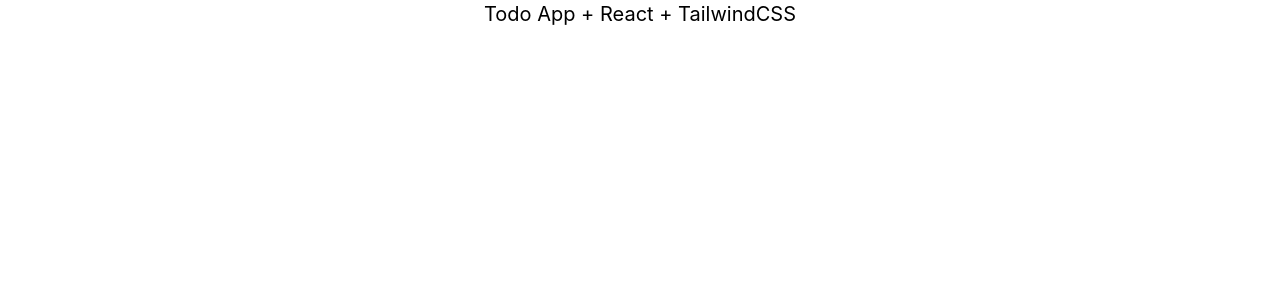
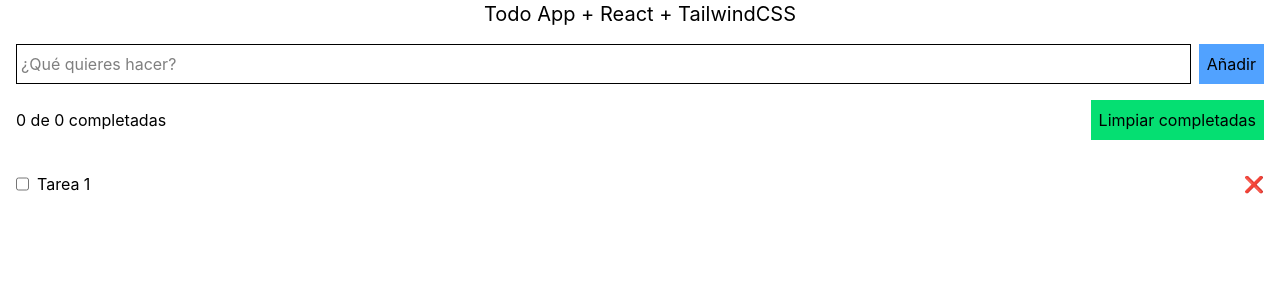
Before and after one commit to victorvzn/bootcamp-frontend-python-g30-jv, a React (Vite) app in the folder semana09/dia02-05-react-todo-app-tailwindcss/: page / in a window 1280 px wide. Shown: the top 300 px of the page. Built offline with nearby package versions, Linux system fonts and the light colour scheme.

Commit message:
semana9, dia02, 05, react todo app

```diff
--- a/semana09/dia02-05-react-todo-app-tailwindcss/src/App.jsx
+++ b/semana09/dia02-05-react-todo-app-tailwindcss/src/App.jsx
@@ -1,7 +1,52 @@
 const App = () => {
   return (
-    <main>
+    <main className="flex flex-col items-center gap-4">
       <h1 className="text-xl text-center">Todo App + React + TailwindCSS</h1>
+
+      <form className="flex gap-2 w-full px-4">
+        <input
+          type="text"
+          className="border p-1 w-full"
+          placeholder="¿Qué quieres hacer?"
+        />
+        <input
+          type="submit"
+          value="Añadir"
+          className="bg-blue-400 p-2"
+        />
+      </form>
+
+      <section className="flex justify-between items-center gap-4 px-4 w-full">
+        <span>
+          0 de 0 completadas
+        </span>
+
+        <button
+          className="bg-green-400 p-2"
+        >
+          Limpiar completadas
+        </button>
+      </section>
+
+      <ul className="flex flex-col gap-2 p-4 w-full">
+        <li className="flex justify-between">
+          <div className="flex gap-2">
+            <input
+              type="checkbox"
+            />
+
+            <span className="w-full">
+              Tarea 1
+            </span>
+          </div>
+
+          <button
+            className="cursor-pointer"
+          >
+            ❌
+          </button>
+        </li>
+      </ul>
     </main>
   )
 }
```
